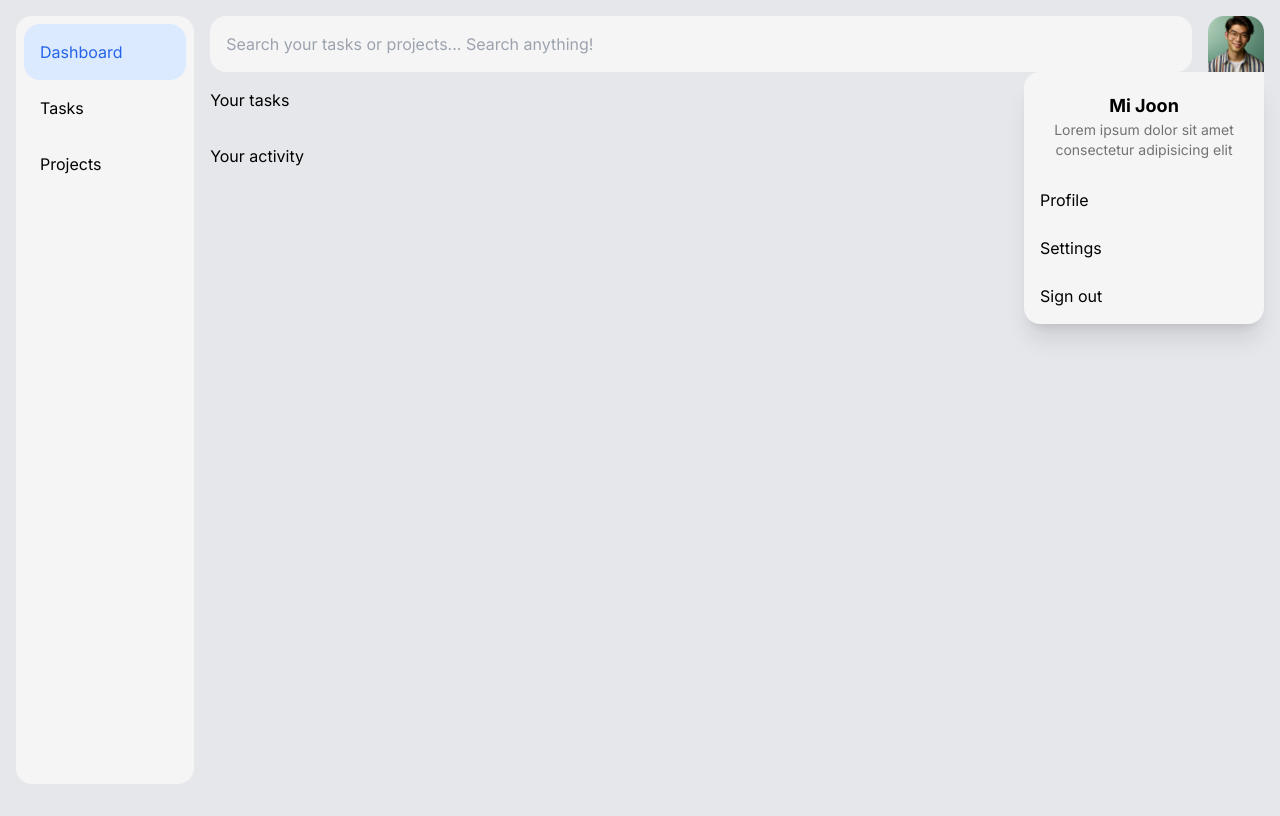
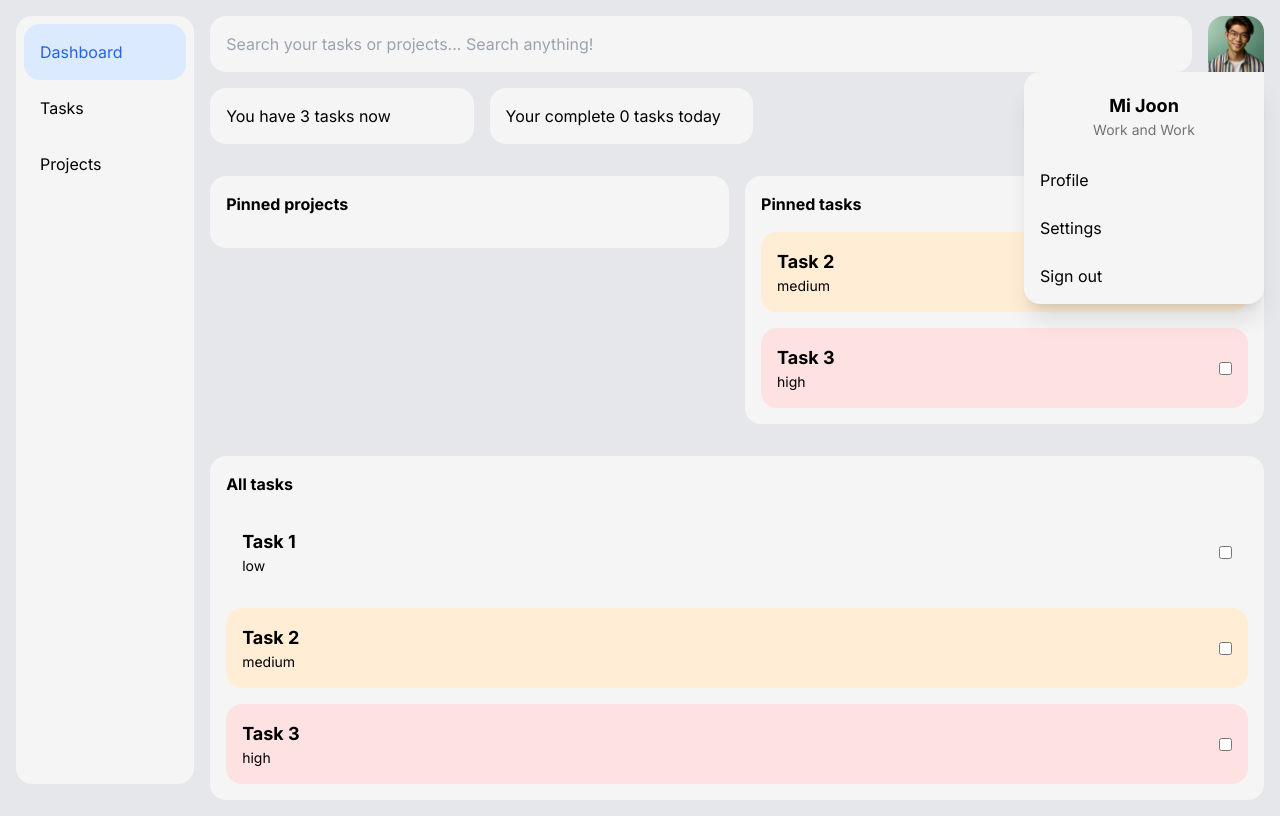
Before and after one commit to egordubina/tasks-app, a Next.js app: page /dashboard in a window 1280 px wide. Both pictures are taken after a click on the picture 1236 px from the left and 44 px from the top of the page. Built offline with nearby package versions, Linux system fonts and the light colour scheme.

Commit message:
[*] dashboard

```diff
--- /dev/null
+++ b/src/app/account/loading.jsx
@@ -0,0 +1,3 @@
+export default function Loading() {
+    return <p>Loading...</p>
+}
--- a/src/app/account/page.tsx
+++ b/src/app/account/page.tsx
@@ -1,8 +1,14 @@
-export default function Account() {
+import { fetchUserById } from "../lib/data"
+import type { People } from "../lib/types"
+
+export default async function Account() {
+  const user = await fetchUserById(0)
   return (
     <div>
       <h1 className="text-4xl font-bold">Account</h1>
-      <div></div>
+      <div>
+        <h1 className="text-xl font-bold">{user?.name}</h1>
+      </div>
     </div>
   )
 }
--- /dev/null
+++ b/src/app/dashboard/loading.tsx
@@ -0,0 +1,29 @@
+import TasksSkeleton from '@/app/ui/tasks/TasksSkeleton'
+
+export default function Loading() {
+  return (
+    <section className="flex flex-col gap-8">
+      <div className='flex gap-4'>
+        <div className="bg-neutral-100 p-4 rounded-2xl w-1/4">
+          <div className="bg-neutral-300 rounded-2xl w-1/2 p-2" />
+        </div>
+        <div className="bg-neutral-100 p-4 rounded-2xl w-1/4">
+          <div className="bg-neutral-300 rounded-2xl w-1/2 p-2" />
+        </div>
+      </div>
+      <div className="flex flex-col justify-between gap-4 sm:flex-row mx-2 sm:mx-0">
+        <div className="h-fit w-full sm:w-6/12 bg-neutral-100 dark:bg-neutral-900 p-2 sm:p-4 rounded-xl sm:rounded-2xl">
+          <h1 className="texl-2xl font-bold mb-2 sm:mb-4">Pinned projects</h1>
+        </div>
+        <div className="h-fit w-full sm:w-6/12 bg-neutral-100 dark:bg-neutral-900 p-2 sm:p-4 rounded-xl sm:rounded-2xl">
+          <h1 className="texl-2xl font-bold mb-2 sm:mb-4">Pinned tasks</h1>
+          <TasksSkeleton />
+        </div>
+      </div>
+      <div className="h-fit w-full bg-neutral-100 dark:bg-neutral-900 p-2 sm:p-4 rounded-xl sm:rounded-2xl">
+        <h1 className="text-2xl font-bold mb-4">All tasks</h1>
+        <TasksSkeleton />
+      </div>
+    </section>
+  )
+}
--- a/src/app/dashboard/page.tsx
+++ b/src/app/dashboard/page.tsx
@@ -1,13 +1,32 @@
-import Search from '@/app/ui/search/Search'
+import { fetchTasks, fetchPinnedTasks } from '@/app/lib/data'
+import TasksList from '../ui/tasks/TasksList'
 
-export default function Dashboard() {
+export default async function Dashboard() {
+  const tasksData = fetchTasks()
+  const pinnedTasksData = fetchPinnedTasks()
+  const [tasks, pinnedTasks] = await Promise.all([tasksData, pinnedTasksData])
   return (
     <section className="flex flex-col gap-8">
-      <div className=''>
-        <h1>Your tasks</h1>
+      <div className='flex gap-4'>
+        <div className="bg-neutral-100 p-4 rounded-2xl w-1/4">
+          You have {tasks.length} tasks now
+        </div>
+        <div className="bg-neutral-100 p-4 rounded-2xl w-1/4">
+          Your complete {tasks.filter(item => item.done).length} tasks today
+        </div>
       </div>
-      <div className=''>
-        <h1>Your activity</h1>
+      <div className="flex flex-col justify-between gap-4 sm:flex-row mx-2 sm:mx-0">
+        <div className="h-fit w-full sm:w-6/12 bg-neutral-100 dark:bg-neutral-900 p-3 sm:p-4 rounded-xl sm:rounded-2xl">
+          <h1 className="texl-2xl font-bold mb-2 sm:mb-4">Pinned projects</h1>
+        </div>
+        <div className="h-fit w-full sm:w-6/12 bg-neutral-100 dark:bg-neutral-900 p-2 sm:p-4 rounded-xl sm:rounded-2xl">
+          <h1 className="texl-2xl font-bold mb-2 sm:mb-4">Pinned tasks</h1>
+          <TasksList tasks={pinnedTasks} />
+        </div>
+      </div>
+      <div className="h-fit w-full bg-neutral-100 dark:bg-neutral-900 p-2 sm:p-4 rounded-xl sm:rounded-2xl mx-2 sm:mx-0">
+        <h1 className="texl-2xl font-bold mb-2 sm:mb-4">All tasks</h1>
+        <TasksList tasks={tasks} />
       </div>
     </section>
   )
--- a/src/app/lib/data.ts
+++ b/src/app/lib/data.ts
@@ -1,5 +1,5 @@
 import { Task } from './types'
-import { tasks } from './placeholder-data'
+import { peoples, tasks } from './placeholder-data'
 import { unstable_noStore as noStore } from 'next/cache'
 
 export async function fetchTasks(): Promise<Task[]> {
@@ -13,3 +13,8 @@ export async function fetchPinnedTasks(): Promise<Task[]> {
   await new Promise((resolve) => setTimeout(resolve, 1500))
   return tasks.filter(item => item.pin === true && item.done === false)
 }
+
+export async function fetchUserById(id: number) {
+  await new Promise((resolve) => setTimeout(resolve, 500))
+  return peoples.find(item => item.id === id)
+}
--- a/src/app/lib/placeholder-data.ts
+++ b/src/app/lib/placeholder-data.ts
@@ -1,4 +1,4 @@
-import type { Task } from './types'
+import type { Task, People } from './types'
 
 export const tasks: Task[] = [
   {
@@ -23,3 +23,12 @@ export const tasks: Task[] = [
     pin: true,
   },
 ]
+
+export const peoples: People[] = [
+  {
+    id: 0,
+    name: 'Mi Joon',
+    status: 'online',
+    subtitle: 'Work and Work'
+  }
+]
--- a/src/app/lib/types.ts
+++ b/src/app/lib/types.ts
@@ -10,3 +10,10 @@ export type Task = {
   done: boolean
   pin: boolean
 }
+
+export type People = {
+  id: number
+  name: string
+  subtitle: string
+  status: 'online' | 'offline'
+}
--- a/src/app/tasks/(overview)/page.tsx
+++ b/src/app/tasks/page.tsx
@@ -1,6 +1,5 @@
-import TasksList from '../../ui/tasks/TasksList'
-import Search from '../../ui/search/Search'
-import { fetchPinnedTasks, fetchTasks } from '../../lib/data'
+import TasksList from '../ui/tasks/TasksList'
+import { fetchPinnedTasks, fetchTasks } from '../lib/data'
 
 export default async function Tasks() {
   const tasksData = fetchTasks()
--- a/src/app/ui/profile/Profile.tsx
+++ b/src/app/ui/profile/Profile.tsx
@@ -1,10 +1,12 @@
 'use client'
 
 import { usePathname } from 'next/navigation'
-import { useState } from 'react'
+import { Suspense, useState } from 'react'
 import Link from 'next/link'
 import Image from 'next/image'
 import type { NavItem } from '@/app/lib/types'
+import UserInfo from './UserInfo'
+import UserInfoSkeleton from './UserInfoSkeleton'
 
 const links: NavItem[] = [
   {
@@ -37,12 +39,15 @@ export default function Profile() {
         onClick={() => setShowMenu(!showMenu)}
       />
       {showMenu && (
-        <div className="bg-neutral-100 rounded-b-2xl rounded-s-2xl absolute end-2 sm:end-0 md:end-[16px] p-1 shadow-xl flex flex-col z-50 w-60">
+        <div
+          className={`${
+            showMenu ? 'block' : 'hidden'
+          } bg-neutral-100 rounded-b-2xl rounded-s-2xl absolute end-2 sm:end-0 md:end-[16px] p-1 shadow-xl flex flex-col z-50 w-60`}
+        >
           <div className="p-4">
-            <h1 className="text-center w-full text-lg font-bold">Mi Joon</h1>
-            <p className="text-center text-sm w-full text-neutral-500">
-              Lorem ipsum dolor sit amet consectetur adipisicing elit
-            </p>
+            <Suspense fallback={<UserInfoSkeleton />}>
+              <UserInfo />
+            </Suspense>
           </div>
           <div className="flex flex-col">
             {links.map((link) => (
@@ -54,6 +59,7 @@ export default function Profile() {
                     : ''
                 }`}
                 onClick={() => setShowMenu(false)}
+                key={link.path}
               >
                 {link.title}
               </Link>
--- /dev/null
+++ b/src/app/ui/profile/UserInfo.tsx
@@ -0,0 +1,13 @@
+import { fetchUserById } from '@/app/lib/data'
+
+export default async function UserInfo() {
+  const user = await fetchUserById(0)
+  return (
+    <>
+      <h1 className="text-center w-full text-lg font-bold">{user?.name}</h1>
+      <p className="text-center text-sm w-full text-neutral-500">
+        {user?.subtitle}
+      </p>
+    </>
+  )
+}
--- /dev/null
+++ b/src/app/ui/profile/UserInfoSkeleton.tsx
@@ -0,0 +1,8 @@
+export default function UserInfoSkeleton() {
+  return (
+    <div className="flex flex-col items-center gap-2">
+      <div className="w-1/2 bg-neutral-200 rounded-2xl p-3" />
+      <div className="w-full bg-neutral-200 rounded-2xl p-2" />
+    </div>
+  )
+}
```
Also changed, not shown: src/app/tasks/loading.tsx (renamed from src/app/tasks/(overview)/loading.tsx).
